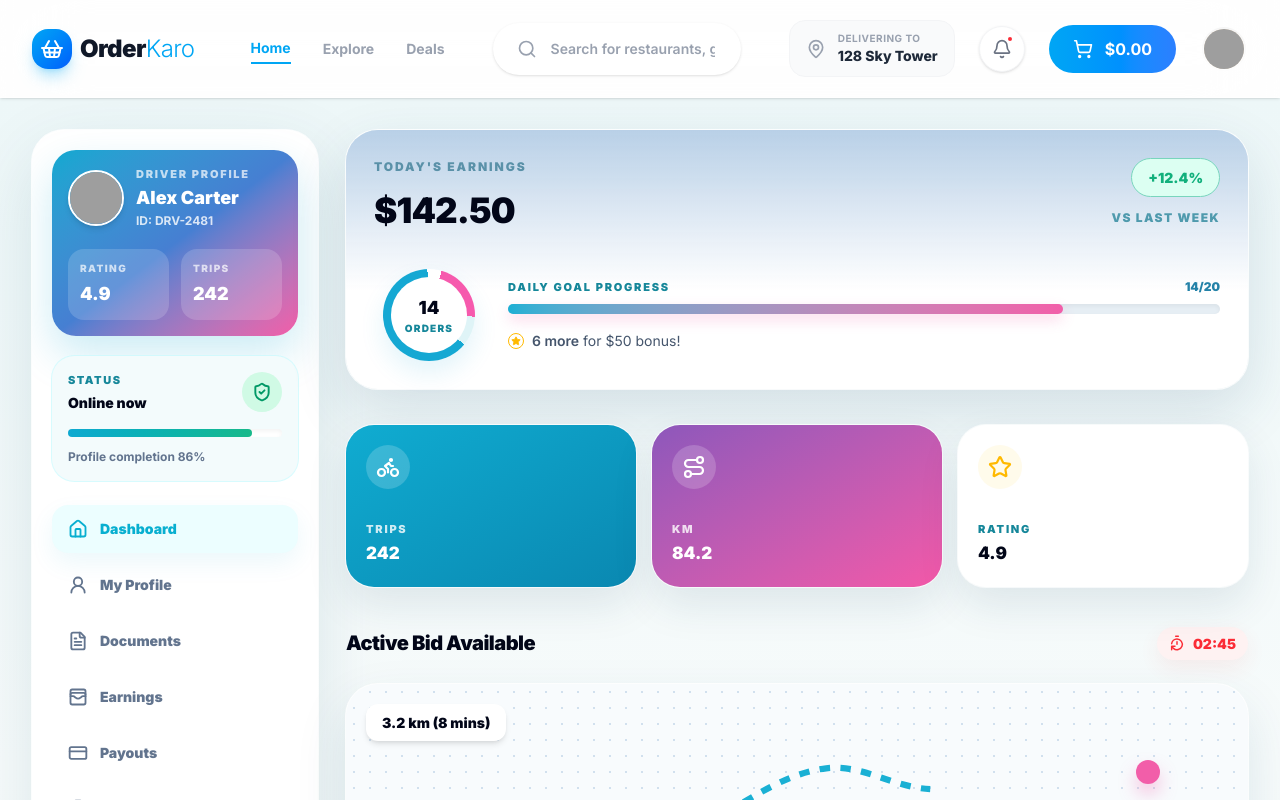
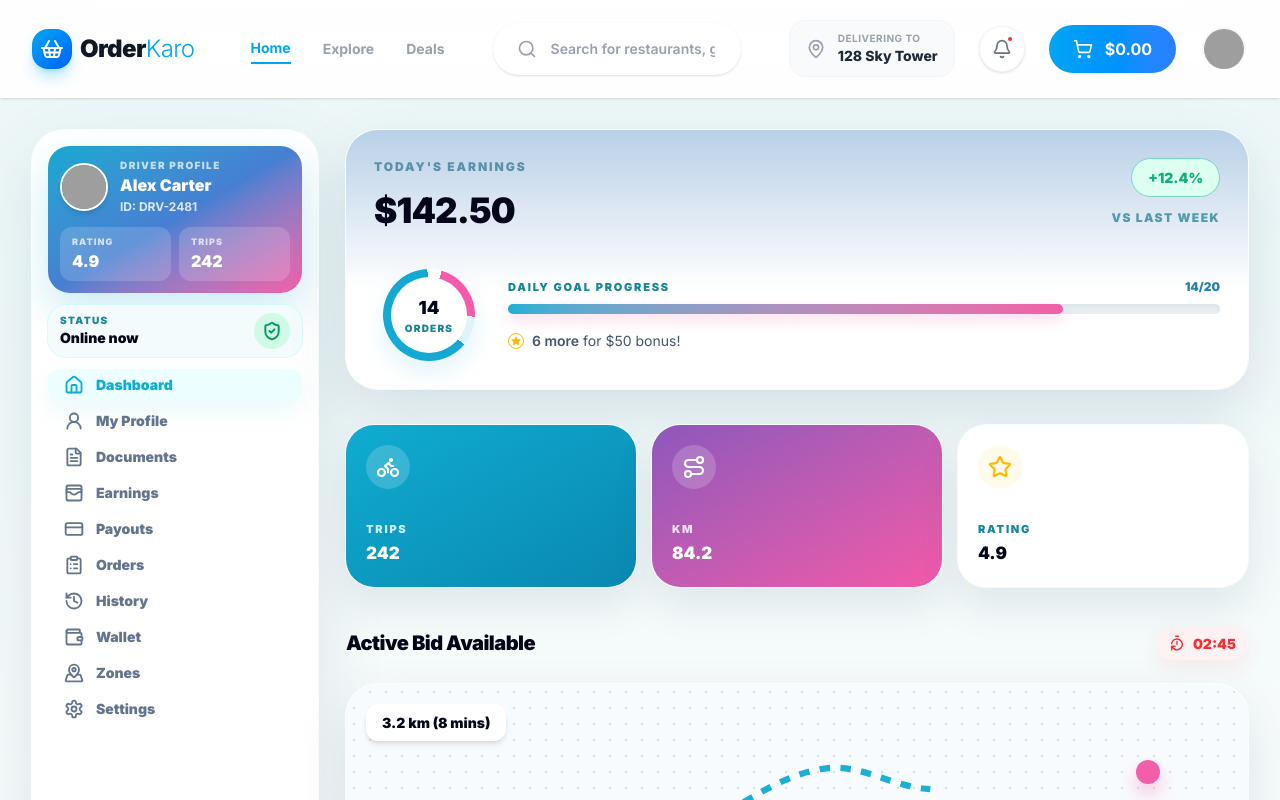
Before and after one commit to SHAH7766/OrderKaro, a Next.js app: page /driver-home in a window 1280 px wide. Shown: the top 800 px of the page. Built offline with nearby package versions, Linux system fonts and the light colour scheme; grey boxes are pictures that could not be loaded.

Commit message:
Pages updated

```diff
--- a/src/app/driver-home/page.js
+++ b/src/app/driver-home/page.js
@@ -24,9 +24,7 @@ import {
   ShieldCheck,
   Wallet,
   WalletCards,
-  CalendarDays,
   Settings,
-  LogOut,
 } from 'lucide-react';
 import { useRouter } from 'next/navigation';
 import Navbar from '../../components/Navbar';
@@ -83,56 +81,50 @@ export default function DriverHomePage() {
     <Navbar />
     <main className="min-h-screen bg-[linear-gradient(180deg,#edf7f8_0%,#f7fbfb_42%,#eef8f9_100%)] text-slate-950">
       <div className="mx-auto min-h-screen max-w-[1280px] lg:grid lg:grid-cols-[286px_1fr] lg:gap-7 lg:px-8 lg:py-8">
-        <aside className="sticky top-8 hidden h-[calc(100vh-4rem)] flex-col overflow-hidden rounded-[2rem] bg-white p-5 shadow-[0_24px_70px_rgba(14,71,100,0.12)] ring-1 ring-white/80 lg:flex">
-          <div className="rounded-[1.5rem] bg-gradient-to-br from-[#0ea9d1] via-[#467fd2] to-[#f35ca8] p-4 text-white shadow-[0_18px_42px_rgba(21,168,211,0.22)]">
+        <aside className="sticky top-8 hidden h-[calc(100vh-4rem)] flex-col overflow-hidden rounded-[2rem] bg-white p-4 shadow-[0_24px_70px_rgba(14,71,100,0.12)] ring-1 ring-white/80 lg:flex">
+          <div className="rounded-[1.35rem] bg-gradient-to-br from-[#0ea9d1] via-[#467fd2] to-[#f35ca8] p-3 text-white shadow-[0_18px_42px_rgba(21,168,211,0.22)]">
             <div className="flex items-center gap-3">
               <img
                 src="https://images.unsplash.com/photo-1599566150163-29194dcaad36?auto=format&fit=crop&w=160&q=80"
                 alt="Alex driver profile"
-                className="h-14 w-14 rounded-full border-2 border-white object-cover shadow-md"
+                className="h-12 w-12 rounded-full border-2 border-white object-cover shadow-md"
               />
               <div>
-                <p className="text-[11px] font-black uppercase tracking-[0.16em] text-white/70">Driver Profile</p>
-                <h2 className="mt-1 text-lg font-black leading-tight">Alex Carter</h2>
+                <p className="text-[10px] font-black uppercase tracking-[0.14em] text-white/70">Driver Profile</p>
+                <h2 className="mt-0.5 text-base font-black leading-tight">Alex Carter</h2>
                 <p className="mt-1 text-xs font-bold text-white/80">ID: DRV-2481</p>
               </div>
             </div>
 
-            <div className="mt-5 grid grid-cols-2 gap-3">
-              <div className="rounded-2xl bg-white/16 p-3">
-                <p className="text-[10px] font-black uppercase tracking-[0.14em] text-white/70">Rating</p>
-                <p className="mt-1 text-lg font-black">4.9</p>
+            <div className="mt-3 grid grid-cols-2 gap-2">
+              <div className="rounded-xl bg-white/16 px-3 py-2">
+                <p className="text-[9px] font-black uppercase tracking-[0.12em] text-white/70">Rating</p>
+                <p className="text-base font-black">4.9</p>
               </div>
-              <div className="rounded-2xl bg-white/16 p-3">
-                <p className="text-[10px] font-black uppercase tracking-[0.14em] text-white/70">Trips</p>
-                <p className="mt-1 text-lg font-black">242</p>
+              <div className="rounded-xl bg-white/16 px-3 py-2">
+                <p className="text-[9px] font-black uppercase tracking-[0.12em] text-white/70">Trips</p>
+                <p className="text-base font-black">242</p>
               </div>
             </div>
           </div>
 
-          <div className="mt-5 rounded-[1.4rem] bg-[#f3fbfc] p-4 ring-1 ring-cyan-100/80">
-            <div className="flex items-center justify-between">
-              <div>
-                <p className="text-[11px] font-black uppercase tracking-[0.14em] text-[#16879a]">Status</p>
-                <p className="mt-1 text-sm font-black text-slate-950">Online now</p>
-              </div>
-              <span className="flex h-10 w-10 items-center justify-center rounded-full bg-emerald-100 text-emerald-600">
-                <ShieldCheck className="h-5 w-5" strokeWidth={2.3} />
-              </span>
+          <div className="mt-3 flex items-center justify-between rounded-[1.1rem] bg-[#f3fbfc] px-3 py-2 ring-1 ring-cyan-100/80">
+            <div>
+              <p className="text-[10px] font-black uppercase tracking-[0.14em] text-[#16879a]">Status</p>
+              <p className="text-sm font-black text-slate-950">Online now</p>
             </div>
-            <div className="mt-4 h-2 rounded-full bg-white shadow-inner">
-              <div className="h-2 w-[86%] rounded-full bg-gradient-to-r from-[#0ea9d1] to-[#18b98a]" />
-            </div>
-            <p className="mt-3 text-xs font-bold text-slate-500">Profile completion 86%</p>
+            <span className="flex h-9 w-9 items-center justify-center rounded-full bg-emerald-100 text-emerald-600">
+              <ShieldCheck className="h-5 w-5" strokeWidth={2.3} />
+            </span>
           </div>
 
-          <nav className="mt-6 space-y-2">
+          <nav className="mt-3 space-y-1">
             {sidebarLinks.map((item) => (
               <button
                 key={item.label}
                 type="button"
                 onClick={() => router.push(item.href)}
-                className={`flex h-12 w-full items-center gap-3 rounded-2xl px-4 text-left text-sm font-black transition ${
+                className={`flex h-8 w-full items-center gap-3 rounded-xl px-4 text-left text-sm font-black transition ${
                   item.active
                     ? 'bg-cyan-50 text-[#08afd0] shadow-[0_10px_24px_rgba(0,169,203,0.08)]'
                     : 'text-slate-500 hover:bg-slate-50 hover:text-slate-950'
@@ -143,25 +135,6 @@ export default function DriverHomePage() {
               </button>
             ))}
           </nav>
-
-          <div className="mt-auto space-y-3">
-            <div className="rounded-[1.25rem] border border-slate-100 bg-slate-50 p-4">
-              <div className="flex items-center gap-3">
-                <CalendarDays className="h-5 w-5 text-[#08afd0]" strokeWidth={2.2} />
-                <div>
-                  <p className="text-xs font-black text-slate-950">Shift</p>
-                  <p className="text-xs font-bold text-slate-500">8:00 AM - 6:00 PM</p>
-                </div>
-              </div>
-            </div>
-            <button
-              type="button"
-              className="flex h-12 w-full items-center justify-center gap-2 rounded-2xl border border-slate-200 text-sm font-black text-slate-500 transition hover:border-red-100 hover:bg-red-50 hover:text-red-500"
-            >
-              <LogOut className="h-5 w-5" strokeWidth={2.2} />
-              Sign out
-            </button>
-          </div>
         </aside>
 
         <section className="relative overflow-hidden lg:hidden">
```
